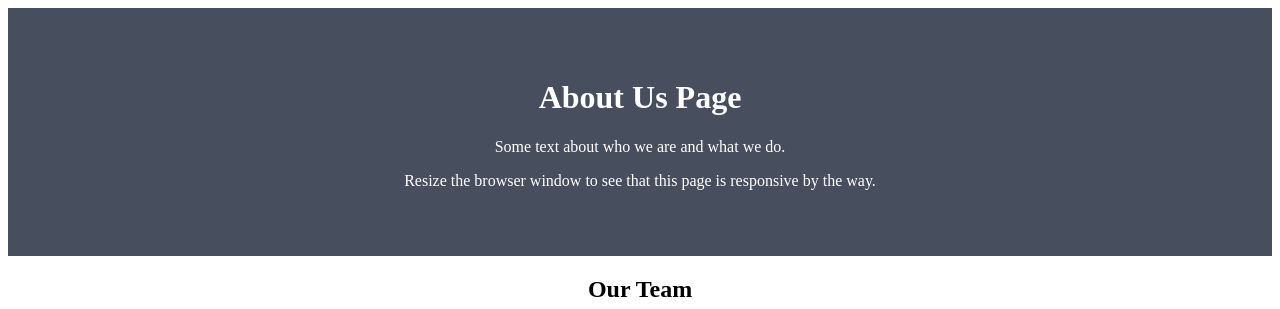
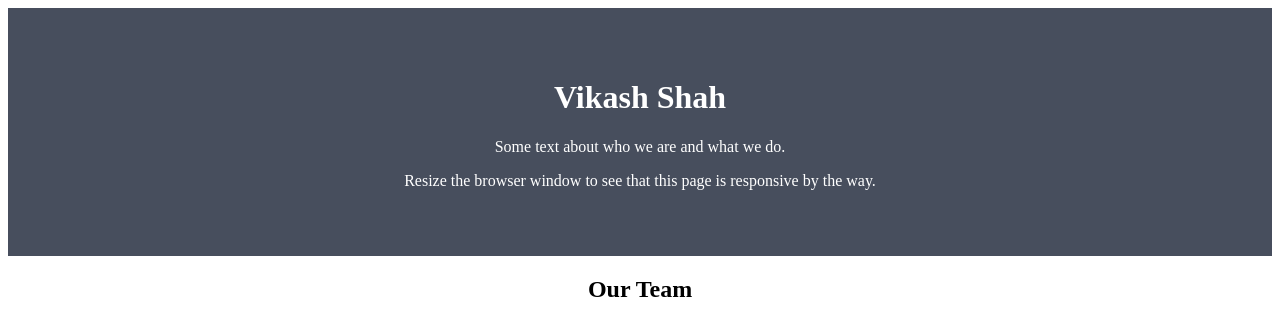
Before and after one commit to Vikash2134/dynamic02, a plain HTML site: page index.html in a window 1280 px wide. Shown: the top 309 px of the page. Drawn offline with Linux system fonts and the light colour scheme.

Commit message:
Update index.html

```diff
--- a/index.html
+++ b/index.html
@@ -7,7 +7,7 @@
 <body>
 
 <div class="about-section">
-  <h1>About Us Page</h1>
+  <h1>Vikash Shah</h1>
   <p>Some text about who we are and what we do.</p>
   <p>Resize the browser window to see that this page is responsive by the way.</p>
 </div>
```
